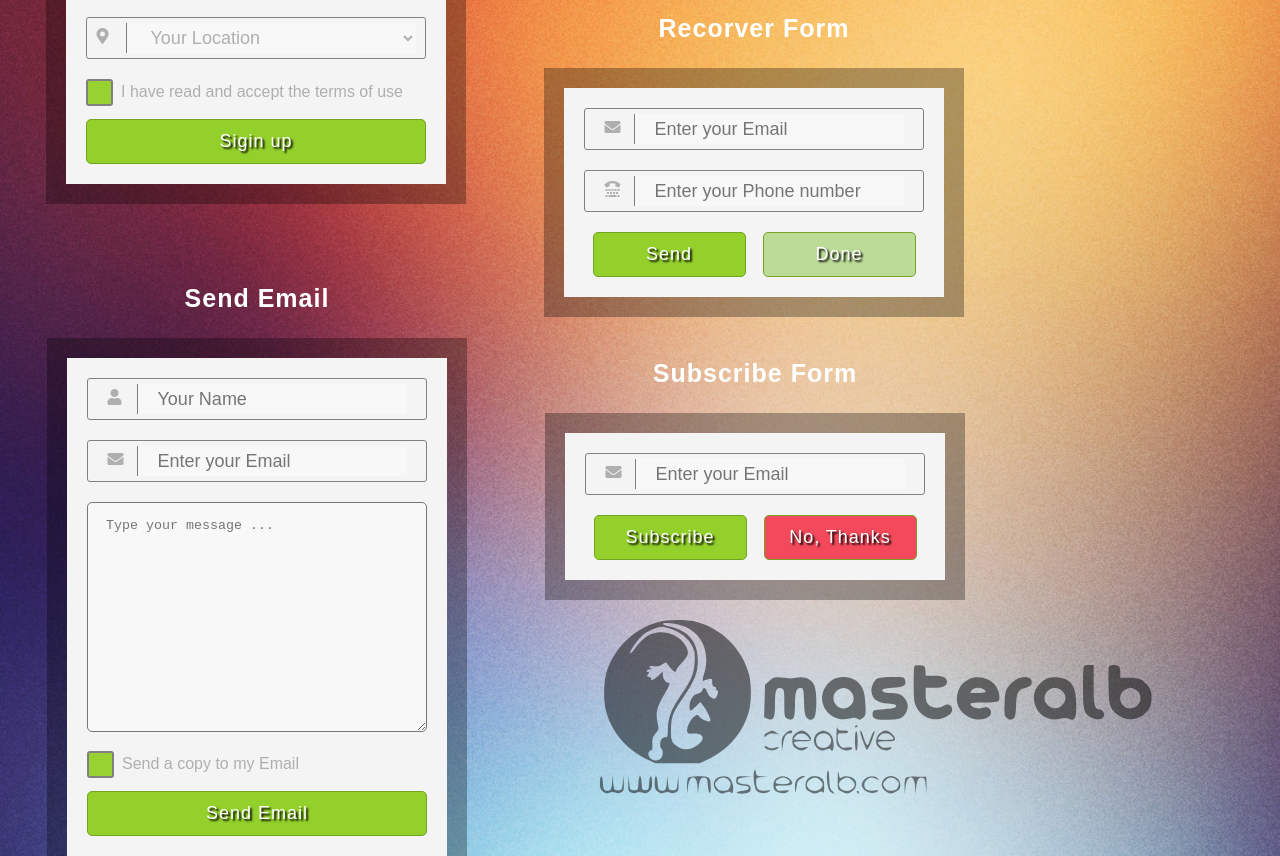
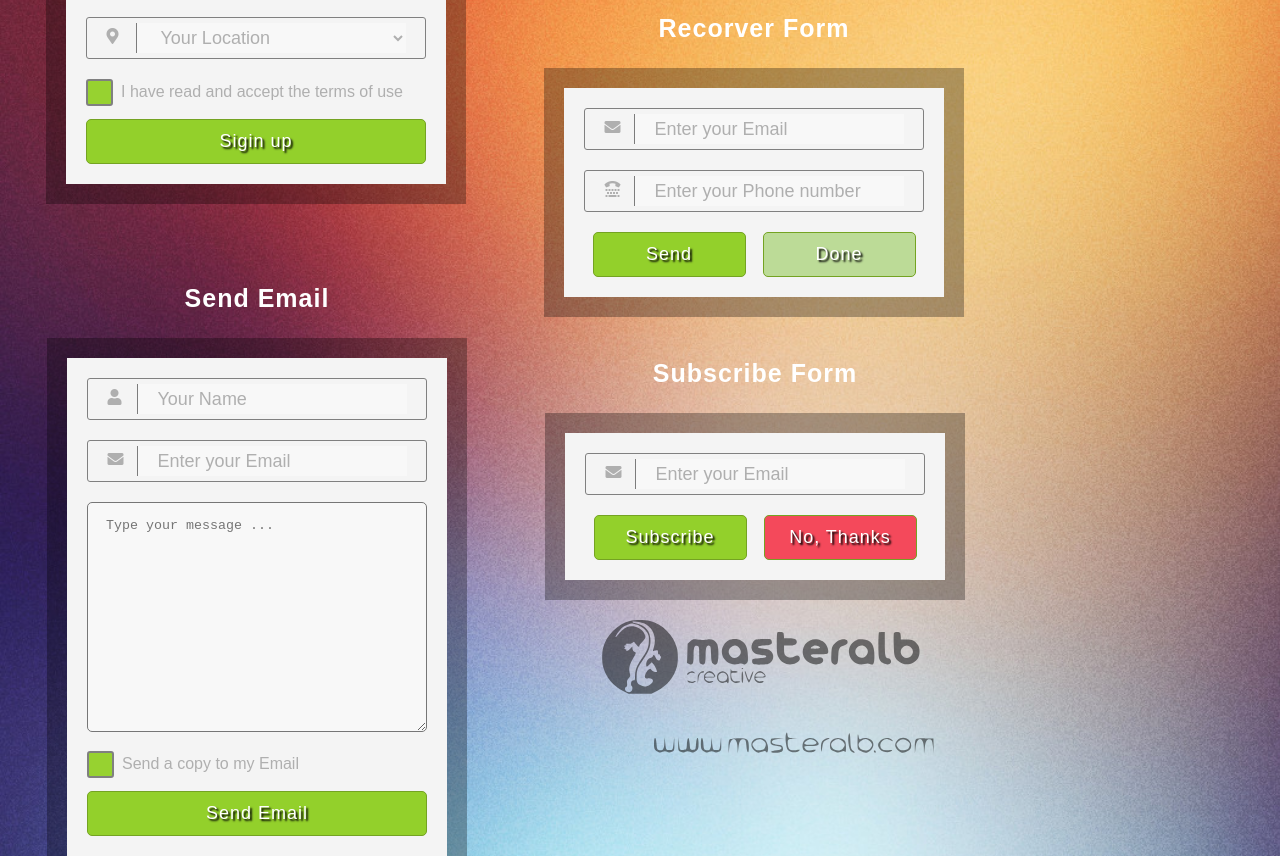
Before and after one commit to frontendagnes/challenge-one, a website: page index.html in a window 1280 px wide. Shown: the part 541-1397 px from the top of the page. Drawn offline with Linux system fonts and the light colour scheme.

Commit message:
commit#5

```diff
--- a/index.html
+++ b/index.html
@@ -120,9 +120,9 @@
             </form>
         </article>
         <div class="foto">
-            <img src="svg/lizard.svg">
-            <img src="svg/logo.svg" >
-            <img src="svg/link.svg">
+            <img src="svg/lizard.svg" class="lizard-bottom">
+            <img src="svg/logo.svg" class = "logo-bottom">
+            <img src="svg/link.svg" class = "link-bottom">
         </div>
     </main>
 </body>
--- a/style.css
+++ b/style.css
@@ -27,7 +27,7 @@ form{
 
 h3{
     text-align: center;
-    color: white;
+    color: #ffffff;
     font-size: 25px;
     letter-spacing: 1px;
 }
@@ -57,7 +57,7 @@ article{
 }
 .input-div{
     height: 40px;
-    border: 1px solid grey;
+    border: 1px solid #808080;
     background-color: #f4f4f4;
     display: flex;
     justify-content: center;
@@ -65,6 +65,7 @@ article{
     margin-bottom: 20px;
     border-radius: 3px;
 }
+
 .input-txt{
     box-sizing: border-box;
     background-color: #f8f8f8;
@@ -73,12 +74,16 @@ article{
     width: 270px;
     border-left: 1px solid rgba(0,0,0,0.5);
     padding-left: 20px;
-    color: #afafaf;
     font-size: 18px;
 }
+.input-txt::placeholder{
+    color: #afafaf;
+}
 #location{
-    width: 290px;
+    width: 270px;
+    color: #afafaf;
 }
+
 textarea{
     box-sizing: border-box;
     height: 230px;
@@ -138,8 +143,6 @@ textarea{
 
 .btn-sign-up{
     width: 340px;
-
-
 }
 label{
     line-height: 25px;
@@ -217,3 +220,17 @@ input[type=checkbox]:checked:disabled + label:before{
     width: 45%;
     background-color: #f4495b;
 }
+.lizard-bottom{
+     width: 80px;
+}
+.logo-bottom{
+    width: 240px;
+    height: 65px;
+}
+.link-bottom{
+    position: absolute;
+    width: 280px;
+    height: 25px;
+    top:110px;
+    right: -10px;
+}
```
